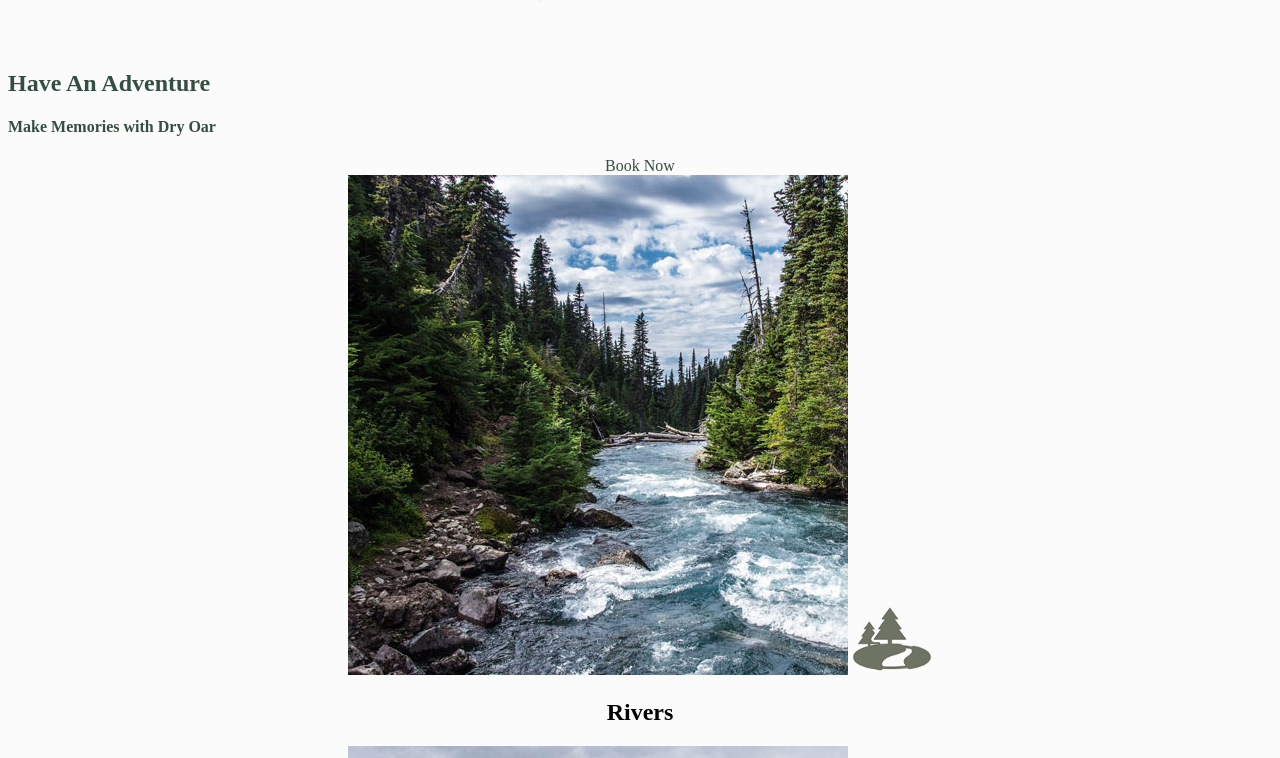
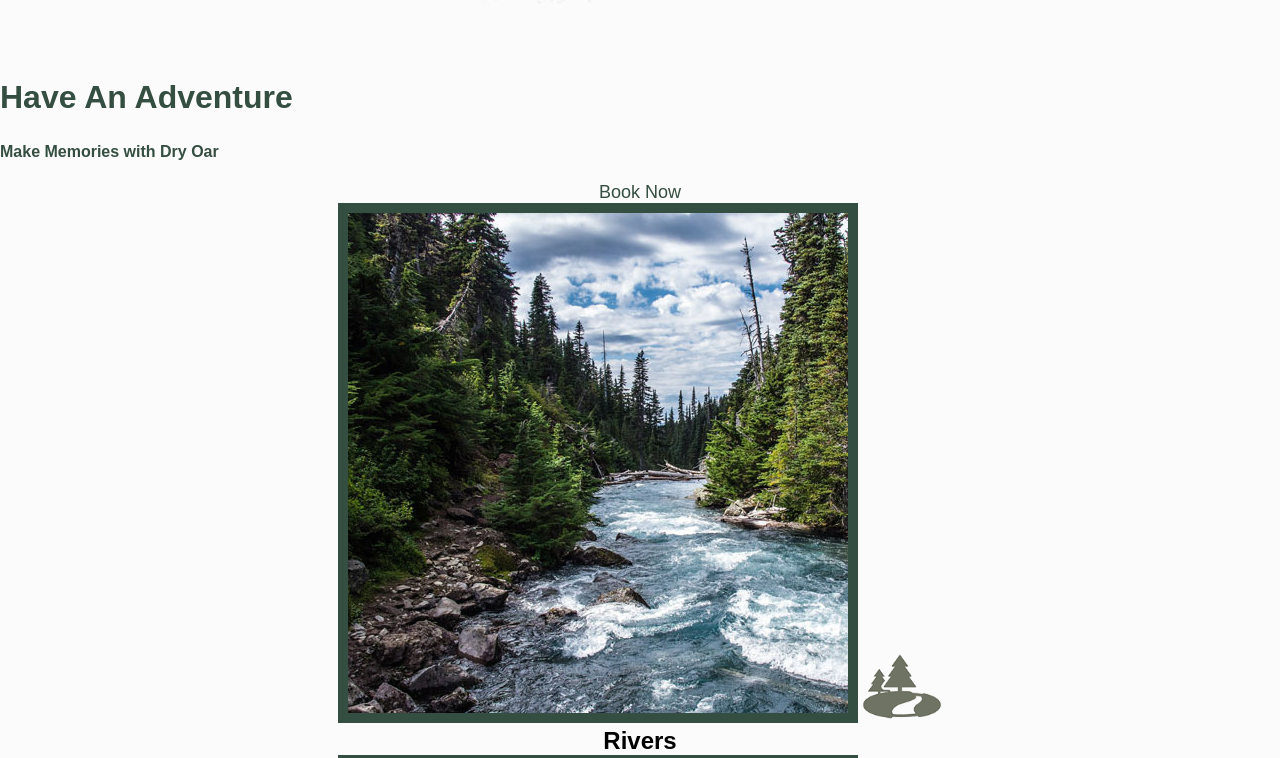
Before and after one commit to eviekait/wdd130, a plain HTML site: page wwr/index.html in a window 1280 px wide. Shown: the part 991-1749 px from the top of the page. Drawn offline with Linux system fonts and the light colour scheme.

Commit message:
style font change

```diff
--- a/wwr/styles/style.css
+++ b/wwr/styles/style.css
@@ -54,3 +54,70 @@ nav a:hover,
 footer p {
     font-size: 1.2em;
 }
+@import url('https://fonts.googleapis.com/css2?family=Shadows+Into+Light&display=swap');
+
+body {
+    font-family: 'shadow into light', Arial, Helvetica, sans-serif
+}
+
+.home-title {
+    font-family: 'Shadow into light', Arial, sans-serif;
+    font-size: 2em;
+}
+
+.home-title {
+    font-size: 2em;
+}
+
+.book,
+.join {
+    font-size: 18px;
+}
+
+.msg p {
+    font-size: 0.8em;
+}
+
+.msg {
+    line-height: 1.5em;
+}
+
+body {
+    margin: 0;
+    padding: 0;
+}
+
+h2 {
+    margin: 0;
+}
+
+#logo_link {
+    padding-top: 5px;
+}
+
+nav a {
+    padding: 35px;
+}
+
+.book,
+.join {
+    margin-top: 50px;
+}
+
+footer {
+    padding: 25px 50px;
+    margin-top: 200px;
+}
+
+.book,
+.join {
+    border-radius: 5px;
+}
+
+.card-img {
+    border: 10px solid #344E41;
+}
+
+main section img {
+    box-sizing: border-box;
+}
```
